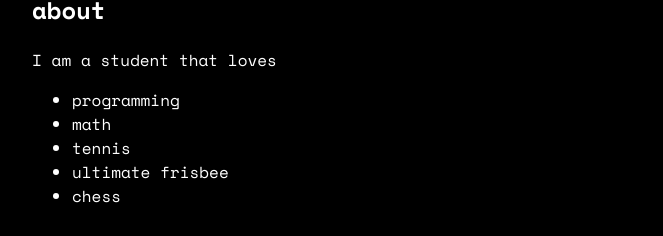
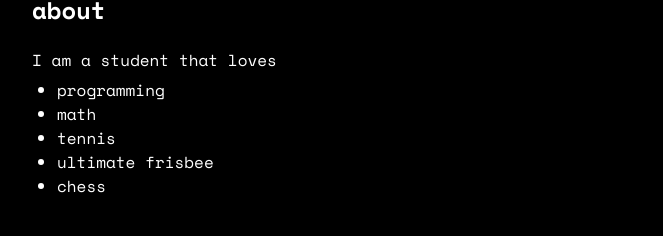
Before and after one commit to Moonflower2022/personal-website, a SvelteKit app: page / in a window 1280 px wide. Shown: the part 263-499 px from the top of the page, without its empty margins (308-971 px from the left). Built offline with nearby package versions, Linux system fonts and the light colour scheme; grey boxes are pictures that could not be loaded; a web font is replaced by a local one.

Commit message:
changed spacing on bullet list

```diff
--- a/src/routes/+page.svelte
+++ b/src/routes/+page.svelte
@@ -87,7 +87,7 @@
 <style>
     @import url("https://fonts.googleapis.com/css2?family=Font+Name:wght@400;700&display=swap");
 
-    /* Global styles for dark theme */
+    /* Global styles (dark theme) */
     :global(body) {
         background-color: #000;
         color: #fff;
@@ -99,7 +99,6 @@
         color: #4da6ff;
     }
 
-    /* Your modified styles */
     main {
         font-family: "Space Mono", monospace;
         max-width: 600px;
@@ -110,6 +109,15 @@
 
     h1 {
         text-align: center;
+    }
+
+    ul {
+        margin-top: 0px;
+        padding-left: 25px;
+    }
+
+    p ~ ul {
+        margin-top: -10px;
     }
 
     .section {
```
